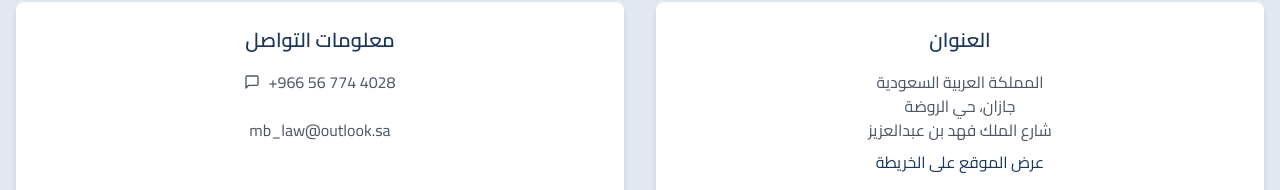
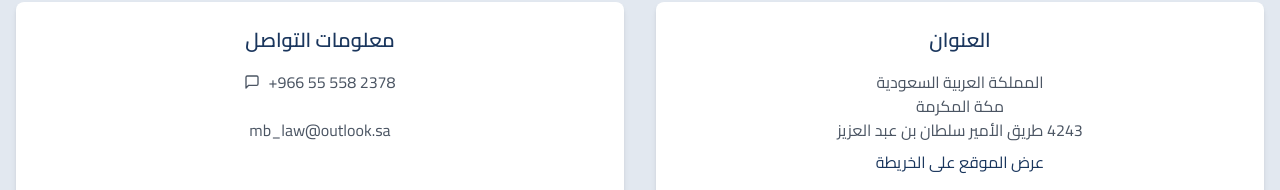
Before and after one commit to tamer2016/Dream1_makkah, a React (Vite) app: page / in a window 1280 px wide. Shown: the part 1268-1458 px from the top of the page. Built offline with nearby package versions, Linux system fonts and the light colour scheme.

Commit message:
Update contact information
Updated the contact number and address in the relevant components to reflect the new details.
[skip gpt_engineer]

```diff
--- a/src/pages/Contact.tsx
+++ b/src/pages/Contact.tsx
@@ -15,9 +15,9 @@ const Contact = () => {
               <p className="text-gray-600">
                 المملكة العربية السعودية
                 <br />
-                جازان، حي الروضة
+                مكة المكرمة
                 <br />
-                شارع الملك فهد بن عبدالعزيز
+                4243 طريق الأمير سلطان بن عبد العزيز
               </p>
               <a
                 href="https://maps.app.goo.gl/svs71Ge4W93b582H6"
@@ -33,7 +33,7 @@ const Contact = () => {
                 معلومات التواصل
               </h2>
               <p className="text-gray-600 ltr">
-                +966 56 774 4027
+                +966 55 558 2378
                 <br />
                 mb_law@outlook.sa
               </p>
--- a/src/pages/Index.tsx
+++ b/src/pages/Index.tsx
@@ -9,7 +9,7 @@ const Index = () => {
       <section className="bg-law-primary text-white py-20">
         <div className="container mx-auto px-4 text-center">
           <h1 className="text-4xl md:text-6xl font-bold mb-6">
-            مكتب المحامي محمد بجوي
+            مكتب المحامي عبدالعزيز بن إبراهيم الدريبي
           </h1>
           <p className="text-xl mb-8">
             خبرة قانونية موثوقة في خدمتكم
@@ -22,7 +22,6 @@ const Index = () => {
         </div>
       </section>
 
-      {/* Experience Section */}
       <section className="py-16 bg-gray-50">
         <div className="container mx-auto px-4">
           <h2 className="text-3xl font-bold text-center mb-8 text-law-primary">
@@ -50,7 +49,6 @@ const Index = () => {
         </div>
       </section>
 
-      {/* Services Section */}
       <section className="py-16 bg-white">
         <div className="container mx-auto px-4">
           <h2 className="text-3xl font-bold text-center mb-12 text-law-primary">
@@ -87,9 +85,9 @@ const Index = () => {
               <p className="text-gray-600">
                 المملكة العربية السعودية
                 <br />
-                جازان، حي الروضة
+                مكة المكرمة
                 <br />
-                شارع الملك فهد بن عبدالعزيز
+                4243 طريق الأمير سلطان بن عبد العزيز
               </p>
               <a
                 href="https://maps.app.goo.gl/svs71Ge4W93b582H6"
@@ -106,13 +104,13 @@ const Index = () => {
               </h3>
               <p className="text-gray-600 ltr">
                 <a
-                  href="https://wa.me/966567744028"
+                  href="https://wa.me/966555582378"
                   target="_blank"
                   rel="noopener noreferrer"
                   className="hover:text-law-primary transition-colors flex items-center justify-center gap-2"
                 >
                   <MessageSquare size={16} />
-                  +966 56 774 4028
+                  +966 55 558 2378
                 </a>
                 <br />
                 mb_law@outlook.sa
```
